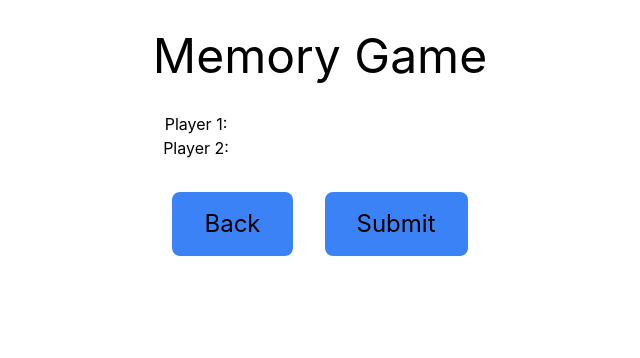
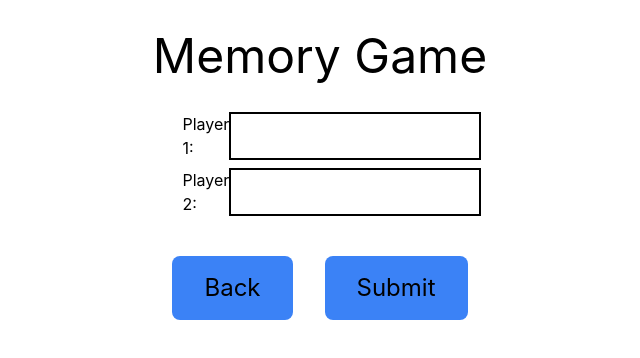
Before and after one commit to joshuascan/memory-game, a Next.js app: page / in a window 1280 px wide. Both pictures are taken after a click on the button "Next". Shown: the top 358 px of the page, without its empty margins (320-960 px from the left). Built offline with nearby package versions, Linux system fonts and the light colour scheme.

Commit message:
adds some styling to inputs

```diff
--- a/components/PlayerSelection.tsx
+++ b/components/PlayerSelection.tsx
@@ -79,9 +79,10 @@ const PlayerSelection = ({
         <>
           <div className="flex flex-col items-center">
             {playerNames.map((player, index) => (
-              <div key={index}>
-                <label>Player {index + 1}:</label>
+              <div className="flex justify-between w-[275px] mb-2" key={index}>
+                <label>Player {index + 1}: </label>
                 <input
+                  className="border-black border-2"
                   type="text"
                   name={`${index}`}
                   value={player}
```
